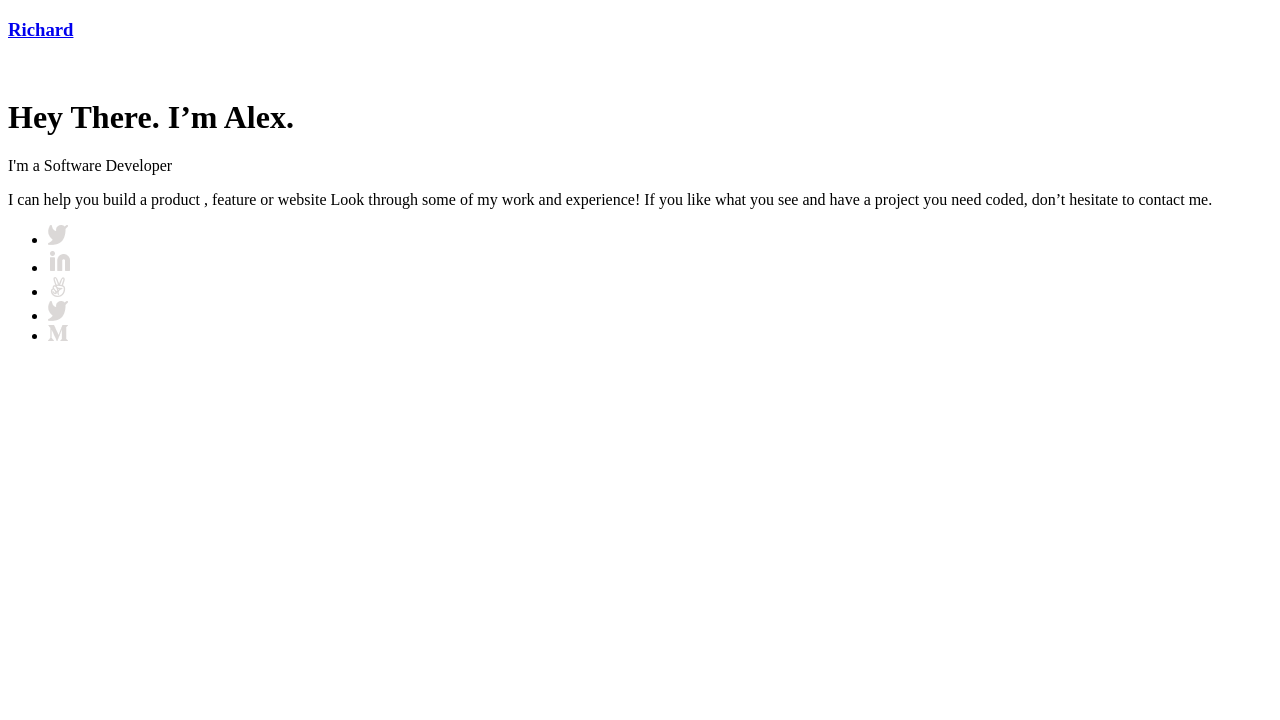
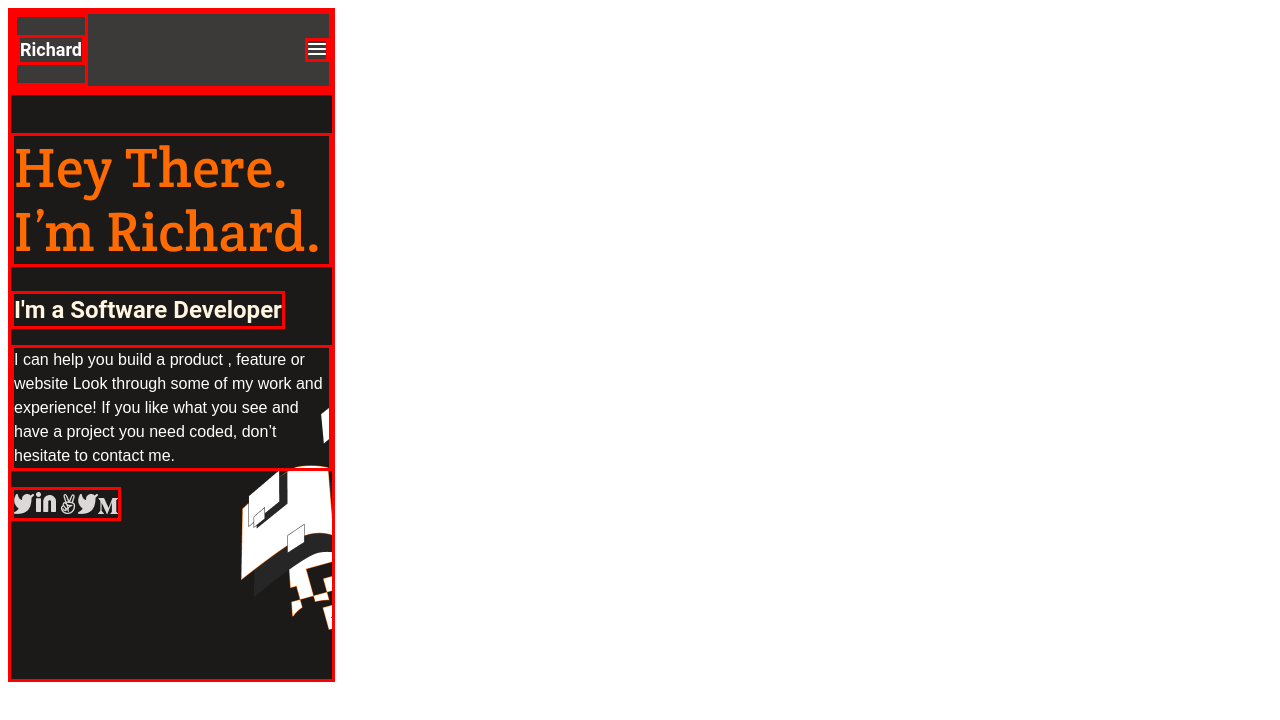
Before and after one commit to rychrr/portofolio_page, a website: page index.html in a window 1280 px wide. Drawn offline with Linux system fonts and the light colour scheme; a web font is replaced by a local one.

Commit message:
CSS  PAGE ADDED

```diff
--- a/index.html
+++ b/index.html
@@ -20,9 +20,9 @@
 
     <!-- Main container   -->
     <main class="main_container">
-        <h1 class="greetings"> Hey There. I’m Alex.</h1>
-        <p class="intro_1"> I'm a Software Developer </p>
-        <p class="intro_2">I can help you build a product , feature or website Look through some of my work and experience! If
+        <h1 class="intro_1"> Hey There. I’m Richard.</h1>
+        <p class="intro_2"> I'm a Software Developer </p>
+        <p class="intro_3">I can help you build a product , feature or website Look through some of my work and experience! If
             you like what you see and have a project you need coded,
             don’t hesitate to contact me.
         </p>
--- a/style.css
+++ b/style.css
@@ -0,0 +1,101 @@
+@import url('https://fonts.cdnfonts.com/css/Roboto');
+@import url('https://fonts.cdnfonts.com/css/poppins');
+@import url('https://fonts.googleapis.com/css2?family=Crete+Round&display=swap');
+
+* {
+    box-sizing: border-box;
+}
+
+.top_header {
+    background: #3C3A39;
+    border: solid red;
+    width: 327px;
+}
+
+.top_nav{
+   color:#FFFFFF;
+   display: flex;
+   flex-flow: row nowrap;
+   justify-content: space-between;
+   align-items: center;
+   border: solid red;
+}
+
+.top_nav a{
+    color:#FFFFFF;
+    border: solid red;
+    text-decoration: none;
+ }
+
+ .top_nav h3 {
+    font-family: 'Roboto', Arial, Helvetica, sans-serif;
+    font-style: normal;
+    font-weight: 700;
+    font-size: 18px;
+    line-height: 24px;
+    border: solid red;
+
+
+}
+.main_container {
+    display: flex;
+    flex-direction: column;
+    border: solid red;
+    background: #1C1A19;
+    align-items: flex-start;
+    background-image: url('./img/index_background.png');
+    background-repeat: no-repeat;
+    background-position: right  bottom;
+    width: 327px;
+    height: 590px;
+
+}
+
+.intro_1 {
+    font-family: 'Crete Round', Arial, Helvetica, sans-serif;
+    font-style: normal;
+    font-weight: 400;
+    font-size: 56px;
+    line-height: 64px;
+    letter-spacing: 0.37px;
+    color: #FF6B00;
+    border: solid red;
+    padding-bottom: 0px;
+    margin-bottom: 0px;
+
+}
+
+.intro_2{
+    font-family: 'Roboto',Arial, Helvetica, sans-serif;
+    font-style: normal;
+    font-weight: 700;
+    font-size: 24px;
+    line-height: 32px;
+    color: #FFF5E1;
+    padding-bottom: 0px;
+    margin-bottom: 0px;
+    border: solid red;
+}
+
+.intro_3 {
+    font-family: 'Poppins',Arial, Helvetica, sans-serif;
+    font-style: normal;
+    font-weight: 400;
+    font-size: 16px;
+    line-height: 24px;
+    color: #FFFFFF;
+    border: solid red;
+}
+
+.social_media_list {
+    display: flex;
+    list-style: none;
+    justify-content: flex-start;
+    border: solid red;
+    padding-left: 0;
+    padding-top: 0;
+    margin-top: 0;
+    align-items: baseline;
+
+
+}
```
